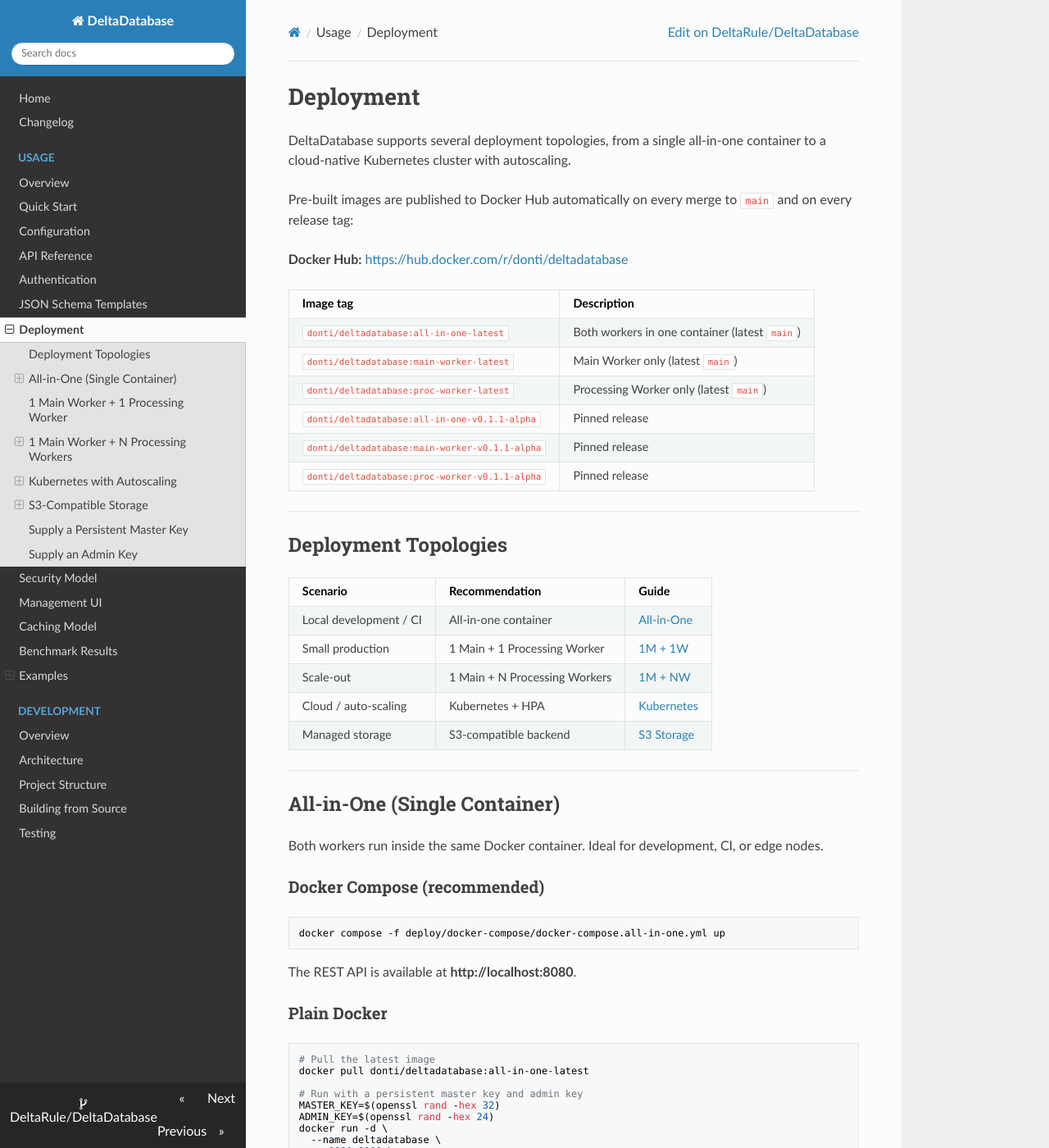
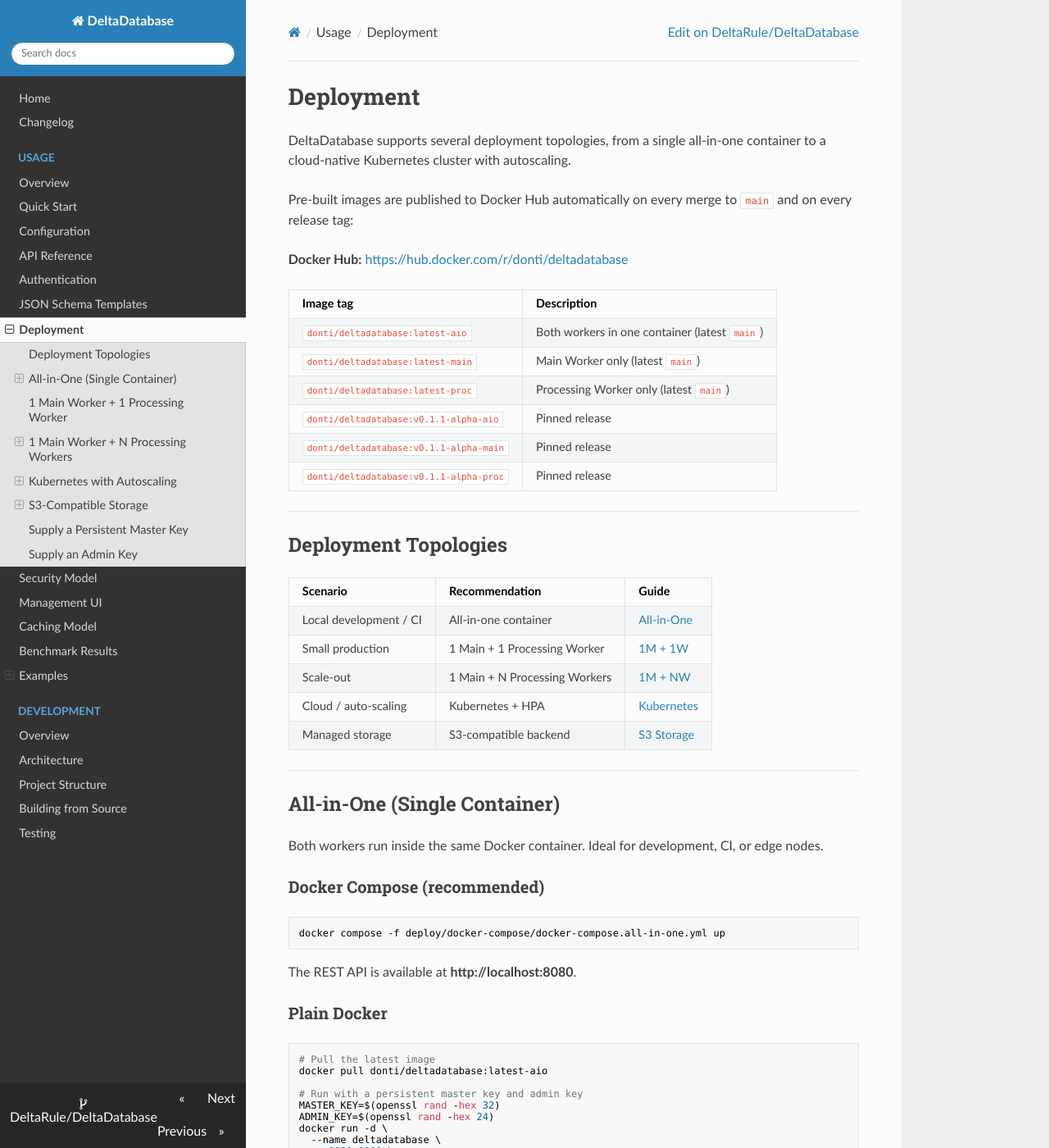
Before and after one commit to DeltaRule/DeltaDatabase, an MkDocs documentation site: the page built from docs/usage/deployment.md, in a window 1280 px wide and 1400 px high. Shown: the whole window at 82% size. Built offline with MkDocs 1.6.1, drawn with Linux system fonts in a browser that asks for light colours; nearby versions of some CDN libraries; some of the changed text lies outside the part shown.

Commit message:
feat: adopt Python-style qualifier-first image tag format
Tag scheme: <qualifier>-<short-variant>  (e.g. latest-main, v0.1.1-alpha-proc)
Short variant names: main (main-worker), proc (proc-worker), aio (all-in-one)
Rolling tag: latest-main / latest-proc / latest-aio
Pinned tag:  v0.1.1-alpha-main / v0.1.1-alpha-proc / v0.1.1-alpha-aio

- Update workflow: matrix field renamed image_tag→variant; TAGS built as
  latest-${VARIANT} and ${VERSION}-${VARIANT}
- Update all docker-compose files, k8s manifests, docs, README, changelog

Co-authored-by: DeltaRule <83079740+DeltaRule@users.noreply.github.com>

````diff
--- a/docs/usage/deployment.md
+++ b/docs/usage/deployment.md
@@ -9,12 +9,12 @@ Pre-built images are published to Docker Hub automatically on every merge to `ma
 
 | Image tag | Description |
 |-----------|-------------|
-| `donti/deltadatabase:all-in-one-latest` | Both workers in one container (latest `main`) |
-| `donti/deltadatabase:main-worker-latest` | Main Worker only (latest `main`) |
-| `donti/deltadatabase:proc-worker-latest` | Processing Worker only (latest `main`) |
-| `donti/deltadatabase:all-in-one-v0.1.1-alpha` | Pinned release |
-| `donti/deltadatabase:main-worker-v0.1.1-alpha` | Pinned release |
-| `donti/deltadatabase:proc-worker-v0.1.1-alpha` | Pinned release |
+| `donti/deltadatabase:latest-aio` | Both workers in one container (latest `main`) |
+| `donti/deltadatabase:latest-main` | Main Worker only (latest `main`) |
+| `donti/deltadatabase:latest-proc` | Processing Worker only (latest `main`) |
+| `donti/deltadatabase:v0.1.1-alpha-aio` | Pinned release |
+| `donti/deltadatabase:v0.1.1-alpha-main` | Pinned release |
+| `donti/deltadatabase:v0.1.1-alpha-proc` | Pinned release |
 
 ---
 
@@ -46,7 +46,7 @@ The REST API is available at **http://localhost:8080**.
 
 ```bash
 # Pull the latest image
-docker pull donti/deltadatabase:all-in-one-latest
+docker pull donti/deltadatabase:latest-aio
 
 # Run with a persistent master key and admin key
 MASTER_KEY=$(openssl rand -hex 32)
@@ -57,10 +57,10 @@ docker run -d \
   -e MASTER_KEY="${MASTER_KEY}" \
   -e ADMIN_KEY="${ADMIN_KEY}" \
   -v delta_data:/shared/db \
-  donti/deltadatabase:all-in-one-latest
+  donti/deltadatabase:latest-aio
 
 # Pin to a specific release instead:
-#   docker run ... donti/deltadatabase:all-in-one-v0.1.1-alpha
+#   docker run ... donti/deltadatabase:v0.1.1-alpha-aio
 ```
 
 ### Container Architecture
@@ -142,8 +142,8 @@ Processing Workers start at 1 replica and scale up to 10 based on CPU utilisatio
 The Kubernetes manifests already reference the pre-built Docker Hub images:
 
 ```
-donti/deltadatabase:main-worker-latest
-donti/deltadatabase:proc-worker-latest
+donti/deltadatabase:latest-main
+donti/deltadatabase:latest-proc
 ```
 
 To pin a specific release, edit the `image:` field in
@@ -151,7 +151,7 @@ To pin a specific release, edit the `image:` field in
 
 ```yaml
 # e.g. pin to v0.1.1-alpha
-image: donti/deltadatabase:main-worker-v0.1.1-alpha
+image: donti/deltadatabase:v0.1.1-alpha-main
 ```
 
 ### Deploy
````
Also changed, not shown: README.md (+5 -5 lines), docs/changelog.md (+5 -5 lines), docs/usage/quickstart.md (+2 -2 lines), 10 other files.
